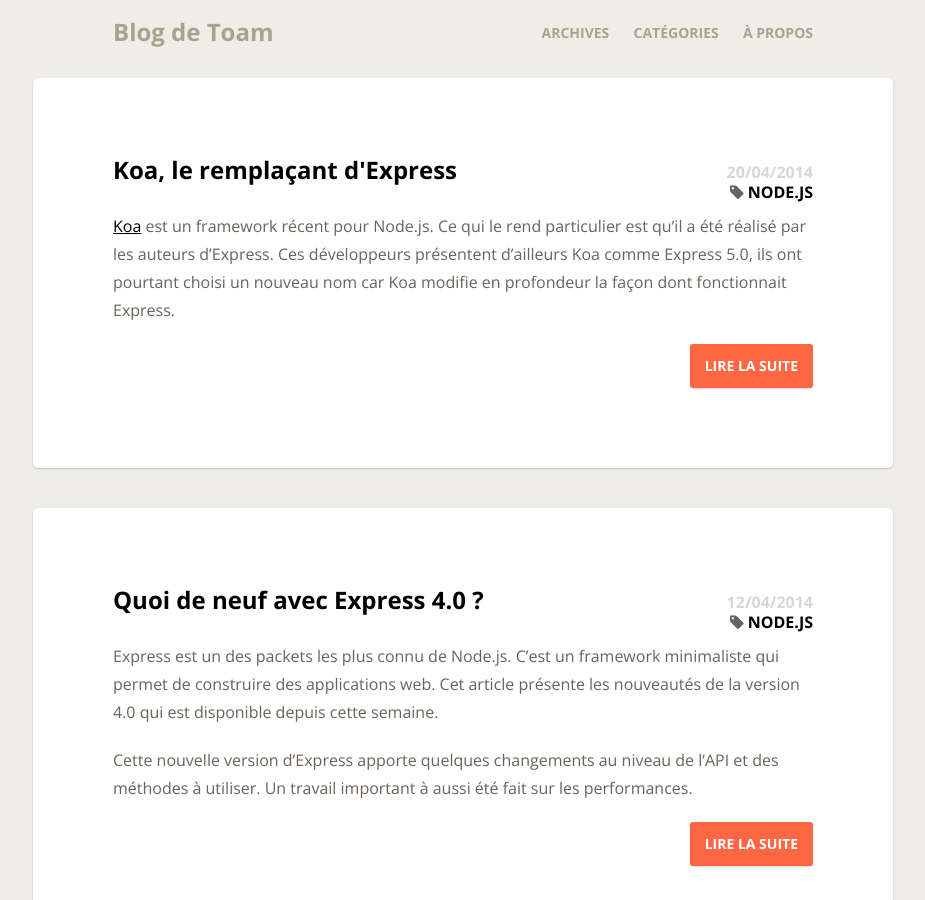
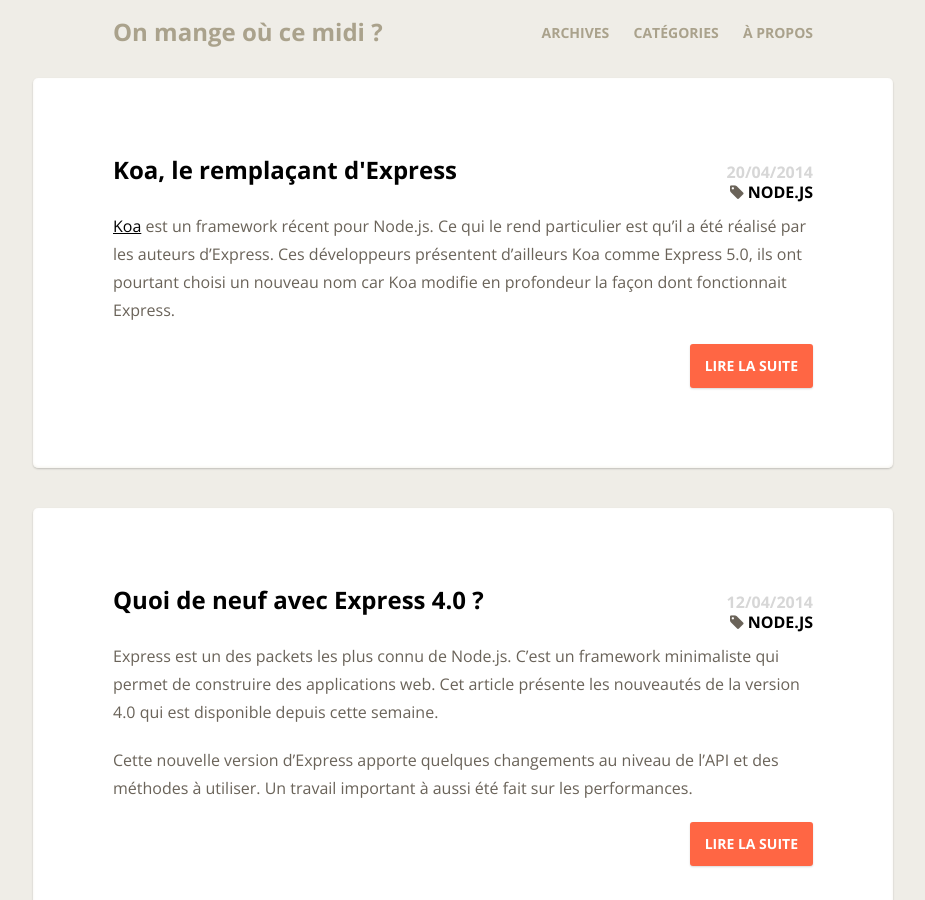
Before and after one commit to Toam/toam.fr, a Jekyll site: the page built from index.html, in a window 1280 px wide and 900 px high. Shown: the whole window, without its empty margins (177-1102 px from the left). Built offline with Jekyll 4.4.1, drawn with Linux system fonts in a browser that asks for light colours; nearby versions of some CDN libraries; the list of posts is cut into pages by our own code; comment, search, counter and statistics services are not loaded.

Commit message:
Update default.html

```diff
--- a/_layouts/default.html
+++ b/_layouts/default.html
@@ -25,7 +25,7 @@
 </head>
 <body>
   <header>
-    <a href="/"><h4 class="logo">Blog de Toam</h4></a>
+    <a href="/"><h4 class="logo">On mange où ce midi ?</h4></a>
     <div class="menubutton"><i class="icon-reorder"></i></div>
     <nav>
       <ul>
```
